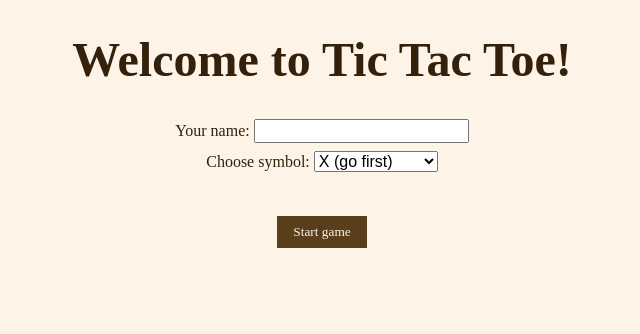
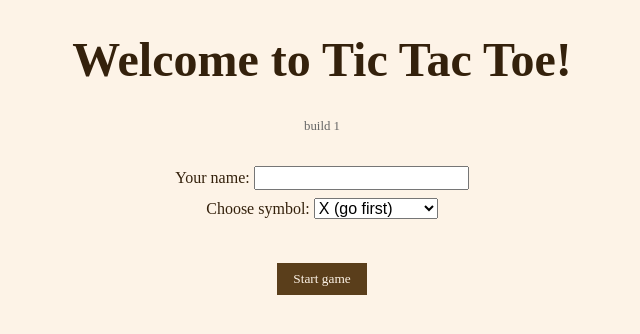
Before and after one commit to donmorazemo/Games, a Flask app: page /start in a window 1280 px wide. Shown: the top 334 px of the page, without its empty margins (318-958 px from the left). Run offline with Flask 3, Linux system fonts and the light colour scheme; some web fonts are replaced.

Commit message:
Add BUILD_NUMBER indicator and tests

```diff
--- a/TicTacToe/app.py
+++ b/TicTacToe/app.py
@@ -4,6 +4,10 @@ from tic_tac_toe.game import Game
 app = Flask(__name__)
 # NOTE: in production, use a secure random key
 app.secret_key = "dev_secret_key"
+
+# increment this value whenever the code is updated/deployed;
+# it will display on every page so you can verify the running version
+BUILD_NUMBER = 1
 
 
 def get_game():
@@ -67,8 +71,7 @@ def index():
         computer_symbol=session.get("computer_symbol"),
         player_wins=session.get("player_wins", 0),
         computer_wins=session.get("computer_wins", 0),
-        mobile=mobile,
-    )
+        mobile=mobile,        build=BUILD_NUMBER,    )
 
 
 @app.route("/move/<int:idx>")
@@ -137,7 +140,7 @@ def start():
     low = ua.string or ""
     if (hasattr(ua, "is_mobile") and ua.is_mobile) or any(keyword in low for keyword in ["Mobile", "iPhone", "Android", "iPad"]):
         mobile = True
-    return render_template("setup.html", mobile=mobile)
+    return render_template("setup.html", mobile=mobile, build=BUILD_NUMBER)
 
 
 if __name__ == "__main__":
--- a/TicTacToe/templates/index.html
+++ b/TicTacToe/templates/index.html
@@ -49,6 +49,7 @@
         /* reserve vertical space for status line so game board doesn't jump */
         .status { min-height: 1.5em; margin: 0.5rem 0; }
         /* responsive adjustments */
+        .build-number { font-size: 0.8rem; color: #666; }
         @media (max-width: 600px) {
             h1 { font-size: 2rem; }
             td { width: 50px; height: 50px; font-size: 2rem; }
@@ -60,6 +61,7 @@
     <h1>Tic Tac Toe</h1>
     <p>Player: {{ player_name }} ({{ player_symbol }}) - Wins: {{ player_wins }}</p>
     <p>Computer: {{ computer_symbol }} - Wins: {{ computer_wins }}</p>
+    <p class="build-number">build {{ build }}</p>
     <!-- status line is always present to avoid table shifting when text appears -->
     <p class="status">
     {% if winner %}
--- a/TicTacToe/templates/setup.html
+++ b/TicTacToe/templates/setup.html
@@ -32,6 +32,7 @@
             cursor: pointer;
         }
         button:hover { background-color: #4a3317; }
+        .build-number { font-size:0.8rem; color:#666; margin-top:0.5rem; }
         /* responsive tweaks */
         @media (max-width: 600px) {
             h1 { font-size: 2rem; }
@@ -42,6 +43,7 @@
 </head>
 <body class="{% if mobile %}mobile{% endif %}">
     <h1>Welcome to Tic Tac Toe!</h1>
+    <p class="build-number">build {{ build }}</p>
     <form method="post" action="{{ url_for('start') }}">
         <label>
             Your name: <input type="text" name="name" required>
```
Also changed, not shown: TicTacToe/tests/test_app.py (+11 -0 lines).
